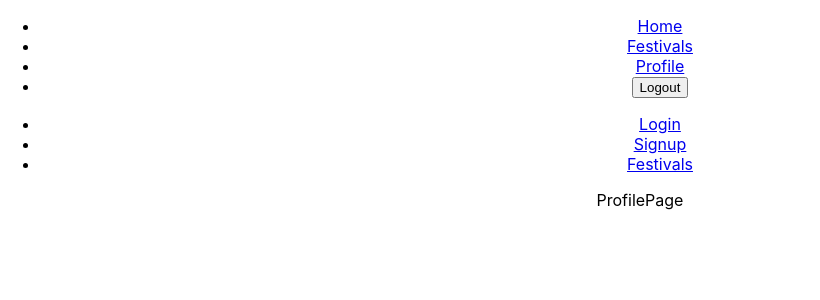
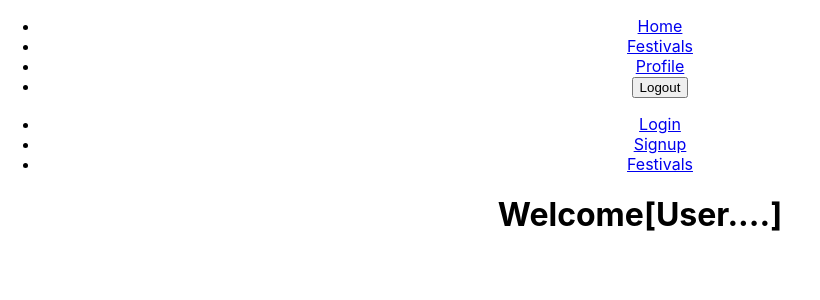
Before and after one commit to ci6803/wobbly-client, a React (Create React App) app: page /profile in a window 1280 px wide. Shown: the top 300 px of the page, without its empty margins (0-820 px from the left). Built offline with nearby package versions, Linux system fonts and the light colour scheme; the HTML template or start-up script is replaced by a standard one.

Commit message:
fixing post route

```diff
--- a/src/pages/ProfilePage.js
+++ b/src/pages/ProfilePage.js
@@ -1,7 +1,16 @@
-import React from 'react'
+
 
 export default function ProfilePage() {
   return (
-    <div>ProfilePage</div>
+    <div>
+      <h1>Welcome[User....]</h1>
+
+
+
+
+
+
+
+    </div>
   )
 }
--- a/src/pages/SignupPage.js
+++ b/src/pages/SignupPage.js
@@ -2,9 +2,9 @@ import { useState } from "react";
 import { useNavigate } from 'react-router-dom'
 import axios from 'axios';
 
-const API_URL = 'htpp://localhost:5005';
+const API_URL = "http://localhost:5005";
 
-function SignUpPage() {
+function SignUpPage(props) {
 const [email, setEmail] = useState("");
 const [username, setUsername] = useState("");
 const [password, setPassword] = useState("");
@@ -23,7 +23,7 @@ const handleSignupSubmit = (e) => {
 
     axios.post(`${API_URL}/auth/signup`, requestBody)
     .then((response) => {
-        navigate('/');
+        navigate('/login');
     })
     .catch((error) => {
         console.log(error)
```
